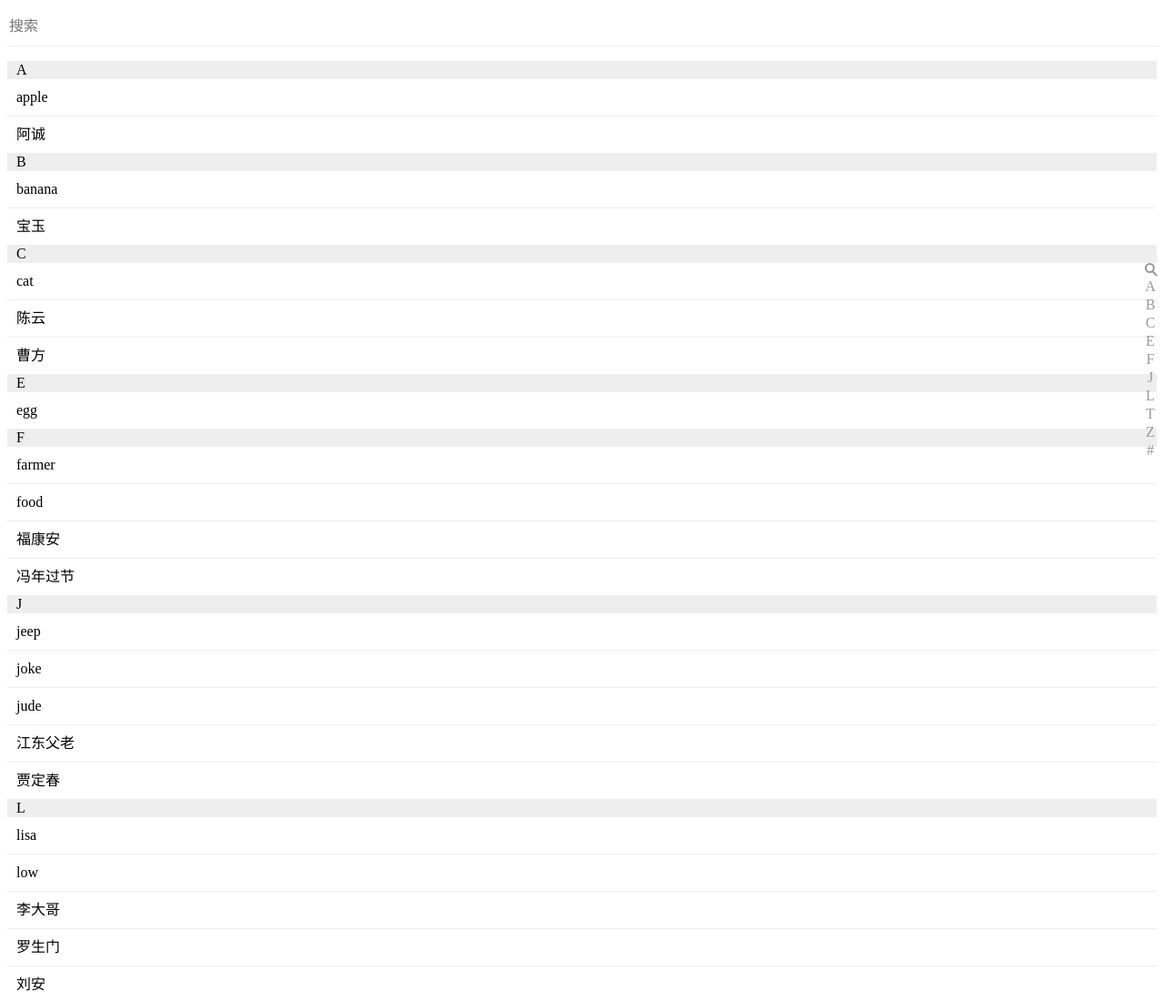
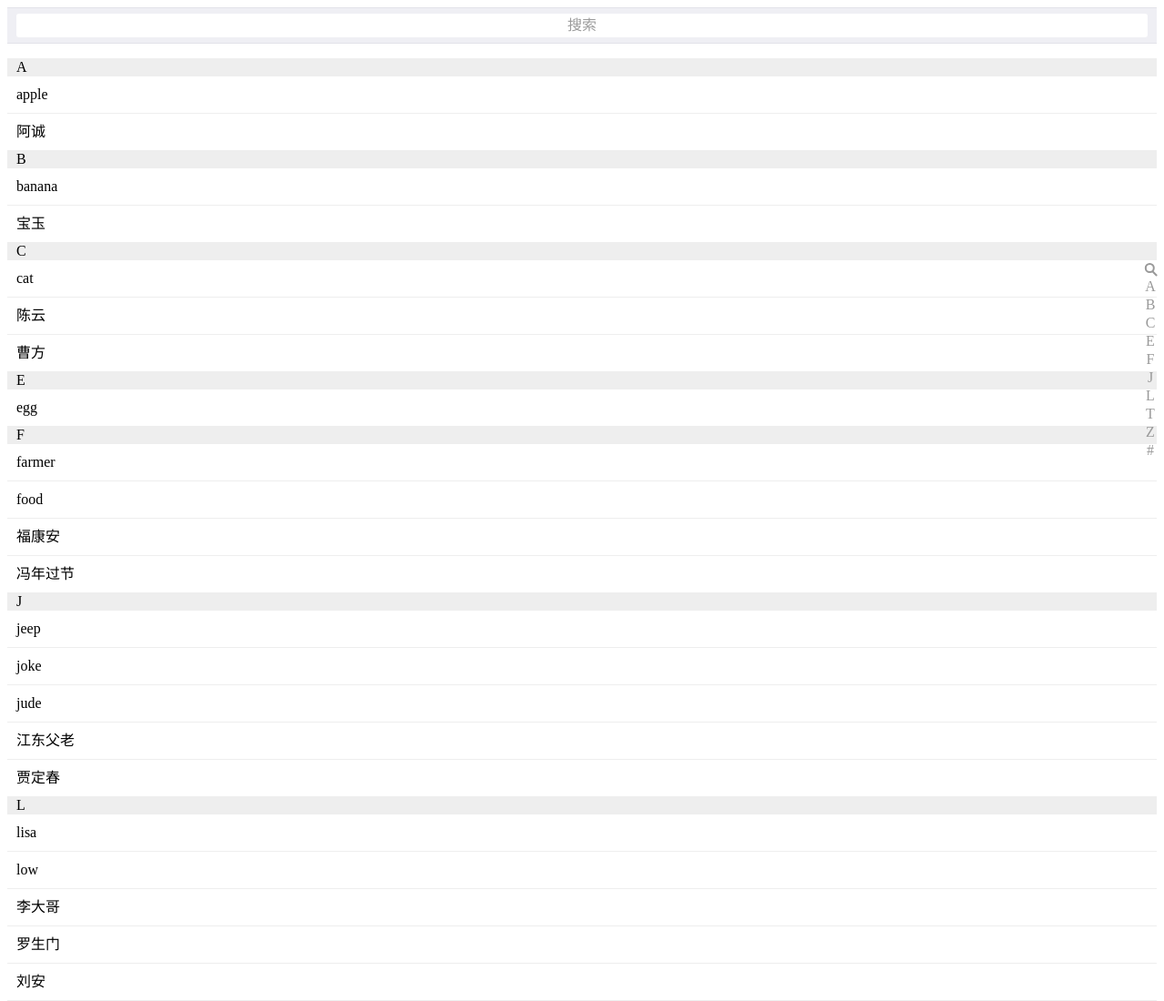
Before and after one commit to yiyizym/contacts, a plain HTML site: page index.html in a window 1280 px wide. Shown: the top 1100 px of the page at 91% size. Drawn offline with Linux system fonts and the light colour scheme.

Commit message:
refactor ui

```diff
--- a/contacts.css
+++ b/contacts.css
@@ -79,3 +79,93 @@ input.wx-contacts-search {
   border-top: none;
   border-bottom: 1px solid #eee;
 }
+
+.wx-contacts-search-bar {
+    position: relative;
+    display: flex;
+    box-sizing: border-box;
+    background-color: #EFEFF4;
+}
+
+.wx-contacts-search-bar:before {
+    content: " ";
+    position: absolute;
+    left: 0;
+    top: 0;
+    right: 0;
+    height: 1px;
+    border-top: 1px solid #D7D6DC;
+    color: #D7D6DC;
+    transform: scaleY(0.5);
+}
+
+
+.wx-contacts-search-bar:after {
+    content: " ";
+    position: absolute;
+    left: 0;
+    bottom: 0;
+    right: 0;
+    height: 1px;
+    border-bottom: 1px solid #D7D6DC;
+    color: #D7D6DC;
+    transform: scaleY(0.5);
+}
+
+.wx-contacts-search-inner {
+  position: relative;
+  box-sizing: border-box;
+  margin: 7px 10px;
+  padding-left: 30px;
+  padding-right: 30px;
+  height: 26px;
+  width: 100%;
+  border-radius: 3px;
+  background: #FFFFFF;
+  z-index: 1;
+}
+
+.wx-contacts-search-inner .wx-contacts-search-input {
+    box-sizing: border-box;
+    width: 100%;
+    height: 26px;
+    line-height: 26px;
+    padding: 4px 0;
+    border: 0;
+    font-size: 14px;
+    background: transparent;
+    outline: none;
+}
+
+.wx-contacts-icon-clear {
+  position: absolute;
+  right: 5px;
+  top: 50%;
+  transform: translateY(-50%);
+  display: inline-block;
+  width: 16px;
+  height: 16px;
+  border: 1px solid #dcdcdc;
+  border-radius: 50%;
+  background: #ddd;
+  z-index: 1;
+}
+
+.wx-contacts-search-text {
+    position: absolute;
+    top: 1px;
+    right: 1px;
+    bottom: 1px;
+    left: 1px;
+    margin: 8px 10px;
+    line-height: 22px;
+    z-index: 2;
+    border-radius: 3px;
+    text-align: center;
+    color: #9B9B9B;
+    background: #FFFFFF;
+}
+
+.wx-contacts-search-focusing .wx-contacts-search-text {
+  display: none;
+}
--- a/contacts.js
+++ b/contacts.js
@@ -25,7 +25,7 @@
       var ctn = this.generateCtn();
       ctn.querySelector('.wx-contacts-all-result').appendChild(list);
 
-      var appendTo = this.opts.appendTo || 'body'
+      var appendTo = this.opts.appendTo || 'body';
       document.querySelector(appendTo).appendChild(ctn);
 
       this.getAllAnchorPositions();
@@ -110,11 +110,7 @@
     generateCtn: function(){
       var ctn = document.createElement('div');
       ctn.classList.add('wx-contacts-container');
-      var input = document.createElement('input');
-      input.classList.add('wx-contacts-search');
-      input.setAttribute('id','wx-contacts-hook-search');
-      input.setAttribute('placeholder', '搜索');
-      ctn.appendChild(input);
+      ctn.appendChild(this.generateInputCtn());
       var searchResult = document.createElement('div');
       searchResult.classList.add('wx-contacts-search-result');
       ctn.appendChild(searchResult);
@@ -122,6 +118,25 @@
       allResult.classList.add('wx-contacts-all-result');
       ctn.appendChild(allResult);
       return ctn;
+    },
+    generateInputCtn: function(){
+      var div = document.createElement('div');
+      div.classList.add('wx-contacts-search-bar');
+      div.setAttribute('id','wx-contacts-hook-search');
+      var innerHtml =
+        '<div class="wx-contacts-search-inner">' +
+          '<i class="wx-contacts-icon-search"></i>' +
+          '<input type="search" class="wx-contacts-search-input" id="wx-contacts-search-input" placeholder="搜索" required/>' +
+          '<a href="javascript:" class="wx-contacts-icon-clear" id="search-clear"></a>' +
+        '</div>' +
+        '<label for="wx-contacts-search-input" class="wx-contacts-search-text">' +
+          '<i class="wx-contacts-icon-search"></i>' +
+          '<span>搜索</span>' +
+        '</label>';
+
+        div.innerHTML = innerHtml;
+
+        return div;
     },
     generateFilteredList: function(map, filter_str){
       var list = document.createElement('ul');
@@ -136,7 +151,7 @@
               li.appendChild(document.createTextNode(item));
               list.appendChild(li);
             }
-          })
+          });
         }
       }
       return list;
@@ -205,49 +220,67 @@
       var ticking = false;
       var topBarElement = null;
       var self = this;
-      window.addEventListener('scroll', function(e){
-        lastKnownScrollPosition = window.scrollY;
-        if(!ticking) {
-          window.requestAnimationFrame(function(){
-            //do some thing here
+      // window.addEventListener('scroll', function(e){
+      //   lastKnownScrollPosition = window.scrollY;
+      //   if(!ticking) {
+      //     window.requestAnimationFrame(function(){
+      //       //do some thing here
 
-            self.positions.forEach(function(item){
-              item.anchor.classList.remove('wx-contacts-on-top');
-            });
-            topBarElement = self.getTopbarElement(lastKnownScrollPosition);
-            topBarElement && topBarElement.classList.add('wx-contacts-on-top');
-            ticking = false;
-          });
-        }
-        ticking = true;
+      //       self.positions.forEach(function(item){
+      //         item.anchor.classList.remove('wx-contacts-on-top');
+      //       });
+      //       topBarElement = self.getTopbarElement(lastKnownScrollPosition);
+      //       topBarElement && topBarElement.classList.add('wx-contacts-on-top');
+      //       ticking = false;
+      //     });
+      //   }
+      //   ticking = true;
+      // });
+      // document.querySelector('input.wx-contacts-search').addEventListener('change', function(e){
+      //   var searchStr = e.target.value.trim();
+      //   var list;
+      //   if (searchStr.length != 0) {
+      //     //hide list
+      //     document.querySelector('.wx-contacts-all-result').classList.add('hidden');
+      //     //hide shortcuts
+      //     document.querySelector('.wx-contacts-shortcuts-ctn').classList.add('hidden');
+      //     //filter list
+      //     list = self.generateFilteredList(self.dictMap, searchStr);
+      //     //set result list
+      //     var searchResult = document.querySelector('.wx-contacts-search-result');
+      //     while(searchResult.lastChild){
+      //       searchResult.removeChild(searchResult.lastChild);
+      //     }
+      //     searchResult.appendChild(list);
+      //     //show result list
+      //     document.querySelector('.wx-contacts-search-result').classList.remove('hidden');
+      //   }
+      //   else {
+      //     document.querySelector('.wx-contacts-all-result').classList.remove('hidden');
+      //     document.querySelector('.wx-contacts-shortcuts-ctn').classList.remove('hidden');
+      //     document.querySelector('.wx-contacts-search-result').classList.add('hidden');
+      //   }
+      // });
+
+      document.querySelector('#wx-contacts-search-input').addEventListener('focus', function(){
+        document.querySelector('.wx-contacts-search-bar').classList.add('wx-contacts-search-focusing');
       });
-      document.querySelector('input.wx-contacts-search').addEventListener('change', function(e){
-        var searchStr = e.target.value.trim();
-        var list;
-        if (searchStr.length != 0) {
-          //hide list
-          document.querySelector('.wx-contacts-all-result').classList.add('hidden');
-          //hide shortcuts
-          document.querySelector('.wx-contacts-shortcuts-ctn').classList.add('hidden');
-          //filter list
-          list = self.generateFilteredList(self.dictMap, searchStr);
-          //set result list
-          var searchResult = document.querySelector('.wx-contacts-search-result');
-          while(searchResult.lastChild){
-            searchResult.removeChild(searchResult.lastChild);
-          }
-          searchResult.appendChild(list);
-          //show result list
-          document.querySelector('.wx-contacts-search-result').classList.remove('hidden');
-        }
-        else {
-          document.querySelector('.wx-contacts-all-result').classList.remove('hidden');
-          document.querySelector('.wx-contacts-shortcuts-ctn').classList.remove('hidden');
-          document.querySelector('.wx-contacts-search-result').classList.add('hidden');
-        }
+
+      document.querySelector('#wx-contacts-search-input').addEventListener('blur', function(e){
+        document.querySelector('.wx-contacts-search-bar').classList.remove('wx-contacts-search-focusing');
+        // if (this.value) {
+        //   document.querySelector('#search-text').classList.add('hidden');
+        // } else {
+        //   document.querySelector('#search-text').classList.remove('hidden');
+        // }
       });
+
+      document.querySelector('#wx-contacts-search-input').addEventListener('touchend', function(){
+        document.querySelector('#wx-contacts-search-input').val('');
+      });
+
     }
-  }
+  };
 
   global.Contacts = Contacts;
 })(window);
```
Also changed, not shown: index.html (+1 -0 lines).
